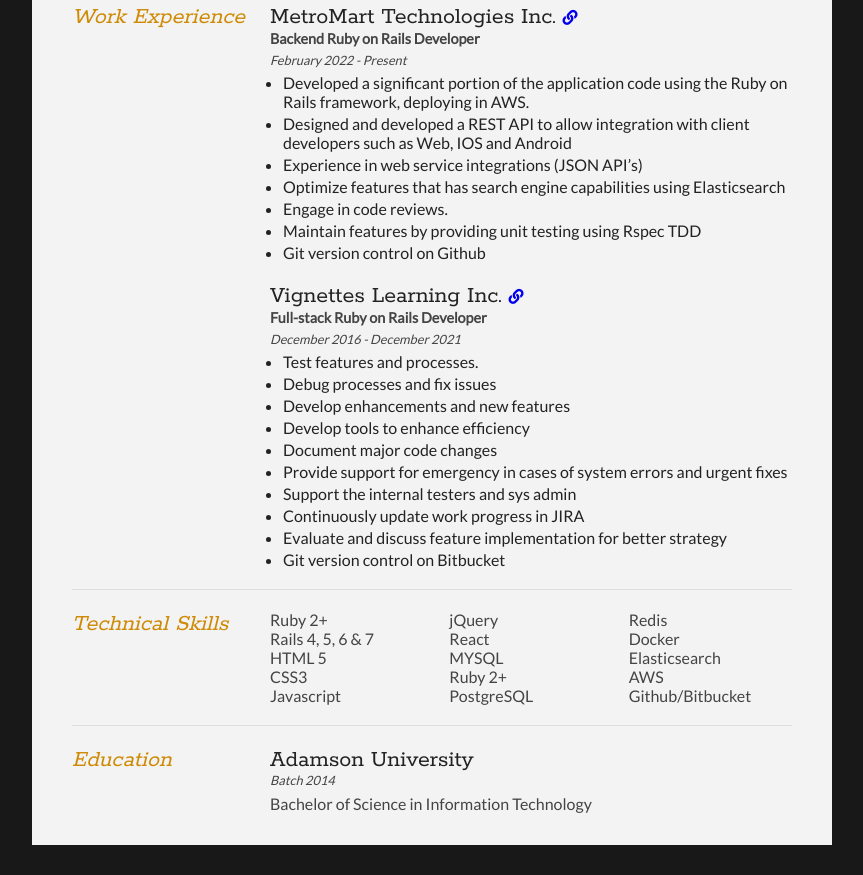
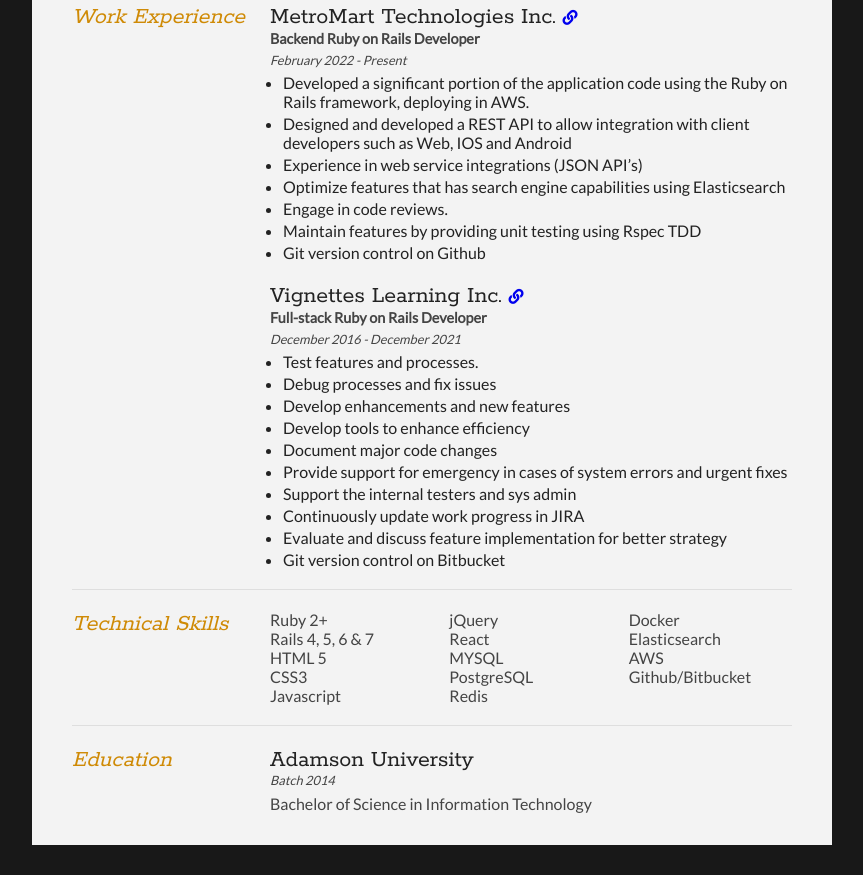
Before and after one commit to dulayaustin/resume, a plain HTML site: page index.html in a window 1280 px wide. Shown: the part 379-1254 px from the top of the page, without its empty margins (208-1071 px from the left). Drawn offline with Linux system fonts and the light colour scheme.

Commit message:
Update index.html

```diff
--- a/index.html
+++ b/index.html
@@ -160,7 +160,6 @@
               <li>jQuery</li>
               <li>React</li>
               <li>MYSQL</li>
-              <li>Ruby 2+</li>
               <li>PostgreSQL</li>
               <li>Redis</li>
               <li>Docker</li>
```
